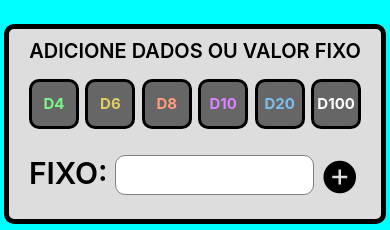
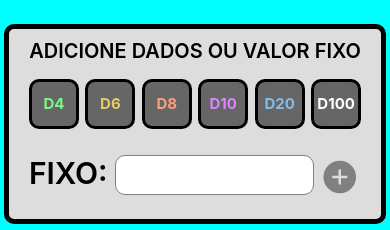
Before and after one commit to Tiago18555/RPG_Dice_Calculator, a React Native app: screen / in a window 390 px wide. Shown: the top 230 px of the page. Built offline with nearby package versions, Linux system fonts and the light colour scheme.

Commit message:
alguns refatoramentos + adicionar valor fixo

```diff
--- a/App.js
+++ b/App.js
@@ -1,31 +1,37 @@
 import React, { useState } from 'react';
-import { StyleSheet, View, ScrollView } from 'react-native';
+import { StyleSheet, View } from 'react-native';
 import { SetDicesContainer } from './components/setDicesContainer'
 import DiceRenderContainer from './components/diceRenderContainer';
-import { ResultLabel } from './components/resultLabel'
 
+var arrayOfDices = [];
+var resultString = '';
 
 export default function App() {
   const [diceRender, setDiceRender] = useState([]);
-  // const [resetApp, setResetApp] = useState();
-  var newData = []
-  var resultString = '';
+
+  const diceKit = [
+    {child: 'D4', color: '#7AFA85'},
+    {child: 'D6', color: '#E3CE64'},
+    {child: 'D8', color: '#FF9D7D'},
+    {child: 'D10', color: '#DA85FF'},
+    {child: 'D20', color: '#7FBEEB'},
+    {child: 'D100', color: 'white'}
+  ]
 
   return (
     <>
       <View style={styles.container}>
         <SetDicesContainer
-          callbackArray= {(child) => {
-            // console.log('sem desconstructuring: ', child)
-            // console.log('com desconstructuring: ', {child})
-            setDiceRender(child);
-        }}/>
+          callbackArray={setDiceRender.bind(this, [arrayOfDices])}
+          diceKit={diceKit}
+          arrayOfDices={arrayOfDices}
+        />
+        {console.log('=> ', arrayOfDices)}
         <DiceRenderContainer
-          arrayOfDices={
-            newData = newData === [] ? 'teste' : diceRender
-          }
+          arrayOfDices={arrayOfDices}
           resultString={resultString}
-          />
+          setDiceRender={setDiceRender}
+        />
       </View>
     </>
   );
@@ -39,3 +45,9 @@ const styles = StyleSheet.create({
     paddingTop: 20,
   },
 });
+
+// export function reset () {
+//   resultString = ''
+//   arrayOfDices = []
+//   setDiceRender()
+// }
--- /dev/null
+++ b/components/addFixValueBox/index.js
@@ -0,0 +1,113 @@
+import React, { useState } from 'react';
+import {
+  StyleSheet,
+  Text,
+  View,
+  TouchableOpacity,
+  TextInput,
+} from 'react-native';
+import { Ionicons } from '@expo/vector-icons';
+
+// var value
+export default function AddFixValueBox ({ arrayOfDices, callbackArray}) {
+
+	const [addButton, setAddButton] = useState(true);
+	const [text, setText] = useState('');
+	const [black, grey] = ['black', 'grey']
+
+	return (
+		<>
+			<View style={styles.container}>
+				<Text
+					style={{
+						fontSize: 30,
+						fontWeight: "600",
+					}}
+				>
+					FIXO:
+				</Text>
+				<TextInput
+					style={styles.input}
+					onChangeText={
+						text => {
+							if(text == '') {
+								setAddButton(true)
+								setText(text)
+							} else {
+								setAddButton(false)
+								setText(text)
+							}
+						}
+					}
+					defaultValue={text}
+					keyboardType='number-pad'
+					maxLength={2}
+				/>
+				{ addButton &&
+					<AddButton
+						disabled={true}
+						color={grey}
+						text={text}
+						arrayOfDices={arrayOfDices}
+						callbackArray={callbackArray}
+					/>
+				}
+				{ !addButton &&
+					<AddButton
+						disabled={false}
+						color={black}
+						text={text}
+						arrayOfDices={arrayOfDices}
+						callbackArray={callbackArray}
+					/>
+				}
+			</View>
+		</>
+	)
+
+	function AddButton({disabled, color, text, arrayOfDices, callbackArray}) {
+		return (
+			<TouchableOpacity
+				onPress={() => {
+					if (arrayOfDices.length < 20) {
+						arrayOfDices.push(						[
+							text,		//Label
+							'#FF7777',	//Cor do render do dado
+							text		//Valor p/ array dos calculos
+						])
+					}
+					callbackArray()
+				}}
+				disabled={disabled}
+			>
+			<Ionicons
+				name="add-circle-sharp"
+				size={40}
+				color={color}
+			/>
+			</TouchableOpacity>
+		)
+	}
+}
+
+
+const styles = StyleSheet.create({
+	container : {
+		display: 'flex',
+		flexDirection: 'row',
+		padding: 10,
+		justifyContent: 'space-between',
+	},
+	input: {
+		width: '60%',
+		height: 40,
+		borderColor: 'grey',
+		borderStyle: 'solid',
+		borderWidth: 1,
+		borderRadius: 10,
+		backgroundColor: '#FFFFFF',
+		fontSize: 25,
+		fontWeight: "700",
+		textAlign: 'center',
+	}
+})
--- a/components/diceRenderContainer/index.js
+++ b/components/diceRenderContainer/index.js
@@ -7,7 +7,7 @@ import { FontAwesome } from '@expo/vector-icons';
 
 var arr = [], arrResult = []
 
-function DiceRenderContainer ({ arrayOfDices, resultString }) {
+function DiceRenderContainer ({ arrayOfDices, resultString, setDiceRender }) {
 	//INDEXES => DB_0~25 DiceBox
 
 	const [disableButton, setDisableButton] = useState()
@@ -17,11 +17,10 @@ function DiceRenderContainer ({ arrayOfDices, resultString }) {
 	if(disableButton) colorState = 'grey'
 	else colorState = 'green'
 
-	if (arr.length < 20) {
-		if(arrayOfDices[0] !== undefined) {
-			arr.push(arrayOfDices[0])
-			arrResult.push(arrayOfDices[0][2])
-		}
+	if(arrayOfDices.length < 20) {
+		arr = arrayOfDices
+		arrResult = arr.map((item) => item[2])
+		console.log(arrResult)
 	}else{
 		if(!disableButton){	setDisableButton(true) } // Para evitar loop infinito no state durante o loading
 	}
@@ -34,8 +33,8 @@ function DiceRenderContainer ({ arrayOfDices, resultString }) {
 						arr.map((item, index) => {
 							return	(
 								<DiceBox
-									diceType={item[1]}
-									textColor={item[0]}
+									diceType={item[0]}
+									textColor={item[1]}
 									key={`DB_${index}`}
 								/>
 							)
@@ -46,6 +45,8 @@ function DiceRenderContainer ({ arrayOfDices, resultString }) {
 					arrResult={arrResult}
 					resultString={resultString}
 					colorState={colorState}
+					arrayOfDices={arrayOfDices}
+					setDiceRender={setDiceRender}
 				/>
 			</View>
 		</>
--- a/components/resultLabel/index.js
+++ b/components/resultLabel/index.js
@@ -3,8 +3,9 @@ import React, { useState } from 'react';
 import { StyleSheet, Text, View, TouchableOpacity } from 'react-native';
 import { FontAwesome } from '@expo/vector-icons';
 import { calculate } from '../diceRenderContainer'
+import { reset } from '../../App';
 
-export default function ResultLabel ({ arrResult, resultString, colorState }) {
+export default function ResultLabel ({ arrResult, resultString, colorState, arrayOfDices, setDiceRender }) {
 
 	const [resultLabel, setResultLabel] = useState()
 
@@ -27,8 +28,10 @@ export default function ResultLabel ({ arrResult, resultString, colorState }) {
 				<View style={styles.subContainer}>
 					<TouchableOpacity
 						style={styles.playButton}
-						onPress={resultString = calculate(resultString, arrResult)}
-						onPress={setResultLabel.bind(this, [resultString])}
+						onPress={() => {
+							resultString = calculate(resultString, arrResult)
+							setResultLabel(resultString)
+						}}
 					>
 						<FontAwesome
 							name="play-circle-o"
@@ -38,7 +41,9 @@ export default function ResultLabel ({ arrResult, resultString, colorState }) {
 					</TouchableOpacity>
 					<TouchableOpacity
 						style={styles.playButton}
-							// onPress={setRefreshPage.bind(type, ["refresh"])}
+							onPress={() => {
+								reset()
+							}}
 					>
 						<FontAwesome
 							name="refresh"
--- a/components/setDicesContainer/index.js
+++ b/components/setDicesContainer/index.js
@@ -1,31 +1,21 @@
-import { StatusBar } from 'expo-status-bar';
-import React, { useCallback, useState } from 'react';
+import React, { useState } from 'react';
 import {
   StyleSheet,
   Text,
   View,
-  Image,
-  ScrollView,
   TouchableOpacity,
-  TextInput,
 } from 'react-native';
 import { StaticDiceBox } from '../dice';
-import { Ionicons } from '@expo/vector-icons';
+import AddFixValueBox from '../addFixValueBox';
 
-var getRandomDices;
+//var getRandomDices;
 
-export function SetDicesContainer ({ callbackArray }) {
+export function SetDicesContainer ({ callbackArray, diceKit, arrayOfDices }) {
 	/*
 		INDEXES => SDB_0~6 StaticDiceBox, TO_0~6 TouchedOpacity
 	*/
 
-	const [text, setText] = useState('');
-	const [arrayOfDices, setArrayOfDices] = React.useState();
-	const [addButton, setAddButton] = useState();
-
-	if (text === '' && setAddButton === true) {
-		setAddButton(false);
-	}
+	/*const [arrayOfDices, setArrayOfDices] = useState();*/
 
 	return (
 		<>
@@ -33,25 +23,20 @@ export function SetDicesContainer ({ callbackArray }) {
 				<Text style={styles.title}>ADICIONE DADOS OU VALOR FIXO</Text>
 				<View style={styles.container} onPress={generateRandomDiceValue()}>
 					{
-						[
-							{child: 'D4', color: '#7AFA85'},
-							{child: 'D6', color: '#E3CE64'},
-							{child: 'D8', color: '#FF9D7D'},
-							{child: 'D10', color: '#DA85FF'},
-							{child: 'D20', color: '#7FBEEB'},
-							{child: 'D100', color: 'white'}
-						].map((type, index) =>
+						diceKit.map((type, index) =>
 							<TouchableOpacity
 								onPress={
-									setArrayOfDices.bind(
-										this,
-										[getRandomDices[type.child].value] //Resultado do Random
-									),
-									callbackArray.bind(this, [[
-										type.color,
-										type.child,
-										getRandomDices[type.child].value
-									]])
+									() => {
+										if (arrayOfDices.length < 20) {
+											arrayOfDices.push([
+												type.child,
+												type.color,
+												generateRandomDiceValue()[type.child].value
+											])
+											//console.log('=>', arrayOfDices)
+										}
+										callbackArray(arrayOfDices)
+									}
 								}
 								key={`TO_${index}`}
 							>
@@ -64,38 +49,10 @@ export function SetDicesContainer ({ callbackArray }) {
 						)
 					}
 				</View>
-				<View style={styles.container}>
-					<Text
-						style={{
-							fontSize: 30,
-							fontWeight: "600",
-						}}
-					>
-						FIXO:
-					</Text>
-					<TextInput
-						style={styles.input}
-						onChangeText={text => setText(text)}
-						defaultValue={text}
-						keyboardType='number-pad'
-						maxLength={2}
-					/>
-					<TouchableOpacity
-						onPress={setArrayOfDices.bind(this, [text])}
-						onPress={callbackArray.bind(this, [[
-							'#FF7777',	//Cor do render do dado
-							text,		//Label
-							text		//Valor p/ array dos calculos
-						]])}
-						//Fazer um IF / ELSE (se addButton === false, disable = true<TouchableOpacity>)
-					>
-						<Ionicons
-							name="add-circle-sharp"
-							size={40}
-							color="black"
-						/>
-					</TouchableOpacity>
-				</View>
+				<AddFixValueBox
+					arrayOfDices={arrayOfDices}
+					callbackArray={callbackArray}
+				/>
 			</View>
 		</>
 	)
@@ -124,18 +81,6 @@ const styles = StyleSheet.create({
 		fontSize: 20,
 		textAlign: 'center',
 		fontWeight: "600",
-	},
-	input: {
-		width: '60%',
-		height: 40,
-		borderColor: 'grey',
-		borderStyle: 'solid',
-		borderWidth: 1,
-		borderRadius: 10,
-		backgroundColor: '#FFFFFF',
-		fontSize: 25,
-		fontWeight: "700",
-		textAlign: 'center',
 	}
 })
 
@@ -146,7 +91,7 @@ function random(min, max) {
 }
 
 function generateRandomDiceValue () {
-    const setDice = {
+    return {
         'D4': {color: '#7AFA85', value: random(1, 4)},
         'D6': {color: '#E3CE64', value: random(1, 6)},
         'D8': {color: '#FF9D7D', value: random(1, 8)},
@@ -154,5 +99,5 @@ function generateRandomDiceValue () {
         'D20': {color: '#7FBEEB', value: random(1, 20)},
         'D100': {color: 'white', value: random(1, 100)},
     }
-	getRandomDices = setDice;
+	// getRandomDices = setDice;
 }
```
Also changed, not shown: components/dice/index.js (+2 -8 lines).
